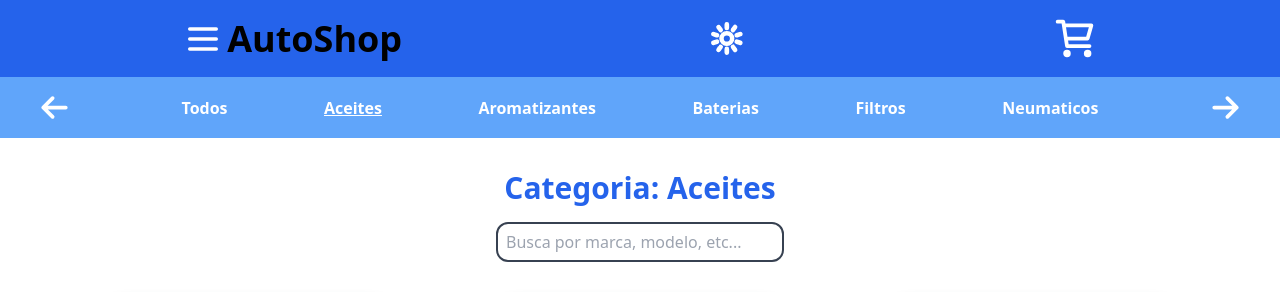
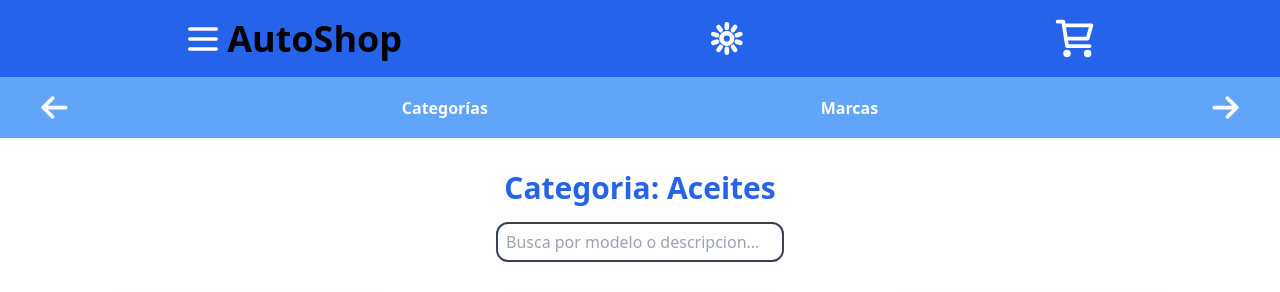
Before and after one commit to lubiano83/1era-Entrega-Next-Js, a Next.js app: page /pages/products/aceites in a window 1280 px wide. Shown: the top 292 px of the page. Built offline with nearby package versions, Linux system fonts and the light colour scheme.

Commit message:
cambiando el sistema de filtros

```diff
--- /dev/null
+++ b/app/components/GoBack.js
@@ -0,0 +1,13 @@
+"use client";
+import React from 'react';
+import Button from './Button';
+import { useRouter } from 'next/navigation';
+
+const GoBack = () => {
+
+    const router = useRouter();
+
+  return (
+    <Button handleClick={() => router.back()}>Volver Atras</Button>
+  )
+}; export default GoBack;
--- a/app/components/NavigationMenu.js
+++ b/app/components/NavigationMenu.js
@@ -1,21 +1,118 @@
 "use client";
-import React from 'react';
+import React, { useState } from 'react';
 import Link from 'next/link';
 import { usePathname } from 'next/navigation';
 import Banner from './Banner';
+import { useParams } from 'next/navigation';
 
 const NavigationMenu = () => {
+  const [isCategoryOpen, setIsCategoryOpen] = useState(false);
+  const [isBrandOpen, setIsBrandOpen] = useState(false);
+  const path = usePathname();
+  const { category = "todos", brand = "todos" } = useParams();
 
-  const path = usePathname();
+  const toggleCategoryDropdown = () => {
+    setIsCategoryOpen(!isCategoryOpen);
+    setIsBrandOpen(false); // Cierra el dropdown de marcas cuando se abre el de categorías
+  };
+
+  const toggleBrandDropdown = () => {
+    setIsBrandOpen(!isBrandOpen);
+    setIsCategoryOpen(false); // Cierra el dropdown de categorías cuando se abre el de marcas
+  };
+
+  const closeDropdowns = () => {
+    setIsCategoryOpen(false);
+    setIsBrandOpen(false);
+  };
 
   return (
-      <Banner>
-        <Link href={"/pages/products"}><span className={`px-2 hover:text-gray-700 font-bold ${path === "/pages/products" ? "underline" : "no-underline"}`}>Todos</span></Link>
-        <Link href={"/pages/products/aceites"}><span className={`px-2 hover:text-gray-700 font-bold ${path === "/pages/products/aceites" ? "underline" : "no-underline"}`}>Aceites</span></Link>
-        <Link href={"/pages/products/aromatizantes"}><span className={`px-2 hover:text-gray-700 font-bold ${path === "/pages/products/aromatizantes" ? "underline" : "no-underline"}`}>Aromatizantes</span></Link>
-        <Link href={"/pages/products/baterias"}><span className={`px-2 hover:text-gray-700 font-bold ${path === "/pages/products/baterias" ? "underline" : "no-underline"}`}>Baterias</span></Link>
-        <Link href={"/pages/products/filtros"}><span className={`px-2 hover:text-gray-700 font-bold ${path === "/pages/products/filtros" ? "underline" : "no-underline"}`}>Filtros</span></Link>
-        <Link href={"/pages/products/neumaticos"}><span className={`px-2 hover:text-gray-700 font-bold ${path === "/pages/products/neumaticos" ? "underline" : "no-underline"}`}>Neumaticos</span></Link>
-      </Banner>
-  )
-}; export default NavigationMenu;
+    <Banner>
+      <div className="flex gap-2 w-full justify-evenly flex-wrap">
+        {/* Dropdown de Categorías */}
+        <div className="relative flex justify-evenly">
+          <button
+            onClick={toggleCategoryDropdown}
+            className={`px-4 py-2 text-white font-bold rounded-md focus:outline-none`}
+          >
+            Categorías
+          </button>
+          {isCategoryOpen && (
+            <div className="absolute mt-2 w-48 rounded-md shadow-lg bg-white ring-1 ring-black ring-opacity-5">
+              <div className="py-1" role="menu" aria-orientation="vertical" aria-labelledby="options-menu">
+                <Link href="/pages/products">
+                  <span onClick={closeDropdowns} className={`block px-4 py-2 text-sm text-gray-700 hover:bg-gray-100 ${path === "/pages/products" ? "underline" : "no-underline"}`} role="menuitem">
+                    Todos
+                  </span>
+                </Link>
+                <Link href="/pages/products/aceites">
+                  <span onClick={closeDropdowns} className={`block px-4 py-2 text-sm text-gray-700 hover:bg-gray-100 ${path === "/pages/products/aceites" ? "underline" : "no-underline"}`} role="menuitem">
+                    Aceites
+                  </span>
+                </Link>
+                <Link href="/pages/products/aromatizantes">
+                  <span onClick={closeDropdowns} className={`block px-4 py-2 text-sm text-gray-700 hover:bg-gray-100 ${path === "/pages/products/aromatizantes" ? "underline" : "no-underline"}`} role="menuitem">
+                    Aromatizantes
+                  </span>
+                </Link>
+                <Link href="/pages/products/baterias">
+                  <span onClick={closeDropdowns} className={`block px-4 py-2 text-sm text-gray-700 hover:bg-gray-100 ${path === "/pages/products/baterias" ? "underline" : "no-underline"}`} role="menuitem">
+                    Baterias
+                  </span>
+                </Link>
+                <Link href="/pages/products/filtros">
+                  <span onClick={closeDropdowns} className={`block px-4 py-2 text-sm text-gray-700 hover:bg-gray-100 ${path === "/pages/products/filtros" ? "underline" : "no-underline"}`} role="menuitem">
+                    Filtros
+                  </span>
+                </Link>
+                <Link href="/pages/products/neumaticos">
+                  <span onClick={closeDropdowns} className={`block px-4 py-2 text-sm text-gray-700 hover:bg-gray-100 ${path === "/pages/products/neumaticos" ? "underline" : "no-underline"}`} role="menuitem">
+                    Neumáticos
+                  </span>
+                </Link>
+              </div>
+            </div>
+          )}
+        </div>
+
+        {/* Dropdown de Marcas */}
+        <div className="relative">
+          <button
+            onClick={toggleBrandDropdown}
+            className={`px-4 py-2 text-white font-bold rounded-md focus:outline-none`}
+          >
+            Marcas
+          </button>
+          {isBrandOpen && (
+            <div className="absolute mt-2 w-48 rounded-md shadow-lg bg-white ring-1 ring-black ring-opacity-5">
+              <div className="py-1" role="menu" aria-orientation="vertical" aria-labelledby="options-menu">
+                <Link href={`/pages/products/${category}/hankook`}>
+                  <span onClick={closeDropdowns} className={`block px-4 py-2 text-sm text-gray-700 hover:bg-gray-100 ${path === `/pages/products/${category}/hankook` ? "underline" : "no-underline"}`} role="menuitem">
+                    Hankook
+                  </span>
+                </Link>
+                <Link href={`/pages/products/${category}/mann`}>
+                  <span onClick={closeDropdowns} className={`block px-4 py-2 text-sm text-gray-700 hover:bg-gray-100 ${path === `/pages/products/${category}/mann` ? "underline" : "no-underline"}`} role="menuitem">
+                    Mann
+                  </span>
+                </Link>
+                <Link href={`/pages/products/${category}/paloma`}>
+                  <span onClick={closeDropdowns} className={`block px-4 py-2 text-sm text-gray-700 hover:bg-gray-100 ${path === `/pages/products/${category}/paloma` ? "underline" : "no-underline"}`} role="menuitem">
+                    Paloma
+                  </span>
+                </Link>
+                <Link href={`/pages/products/${category}/shell`}>
+                  <span onClick={closeDropdowns} className={`block px-4 py-2 text-sm text-gray-700 hover:bg-gray-100 ${path === `/pages/products/${category}/shell` ? "underline" : "no-underline"}`} role="menuitem">
+                    Shell
+                  </span>
+                </Link>
+              </div>
+            </div>
+          )}
+        </div>
+      </div>
+    </Banner>
+  );
+};
+
+export default NavigationMenu;
--- a/app/components/products/InputFilter.js
+++ b/app/components/products/InputFilter.js
@@ -24,9 +24,7 @@ const InputFilter = ({ data, category, setProductsFiltered }) => {
 
       const productsFilter = productsPrefiltered.filter(product =>
         (
-          product.category.toLowerCase().includes(keyword.toLowerCase().trim())
-          || product.brand.toLowerCase().includes(keyword.toLowerCase().trim())
-          || product.model.toLowerCase().includes(keyword.toLowerCase().trim())
+          product.model.toLowerCase().includes(keyword.toLowerCase().trim())
           || product.description.toLowerCase().includes(keyword.toLowerCase().trim())
           // || product.price.toString().includes(keyword.trim())
         )
@@ -48,7 +46,7 @@ const InputFilter = ({ data, category, setProductsFiltered }) => {
       </div>
       <input
         className='bg-white rounded-xl w-72 h-10 border-2 border-gray-700 px-2 text-gray-700'
-        placeholder='Busca por marca, modelo, etc...'
+        placeholder='Busca por modelo o descripcion...'
         value={keyword}
         onChange={handleChange}
       />
--- a/app/components/products/ProductsList.js
+++ b/app/components/products/ProductsList.js
@@ -3,13 +3,13 @@ import React, { useState } from 'react';
 import ProductCard from './ProductCard';
 import InputFilter from './InputFilter';
 
-const ProductsList = ({ data, category }) => {
+const ProductsList = ({ data, category, brand }) => {
 
   const [productsFiltered, setProductsFiltered] = useState(data);
 
   return (
     <section className='flex flex-col w-full gap-8 m-8'>
-        <InputFilter data={data} category={category} setProductsFiltered={setProductsFiltered} />
+        <InputFilter data={data} brand={brand} category={category} setProductsFiltered={setProductsFiltered} />
       <div className='flex flex-wrap gap-8 justify-evenly items-center w-full'>
         {productsFiltered.map((product) => (
           <ProductCard key={product.id} {...product} />
--- a/app/not-found.js
+++ b/app/not-found.js
@@ -1,9 +1,13 @@
 import React from 'react';
+import GoBack from './components/GoBack';
 
 const NotFound = () => {
   return (
     <div className='h-full bg-white flex justify-center flex-col gap-4 items-center text-2xl text-gray-700'>
-      Pagina no encontrada!!
+      Esta Pagina no Existe!!
+      <div className='text-sm'>
+        <GoBack />
+      </div>
     </div>
   )
 }; export default NotFound;
--- /dev/null
+++ b/app/pages/products/[category]/[brand]/page.js
@@ -0,0 +1,27 @@
+"use client";
+import React from 'react';
+import { useParams } from 'next/navigation';
+import mockData from '@/app/data/mockData';
+import ProductsList from '@/app/components/products/ProductsList';
+
+const Brand = () => {
+
+  const { brand } = useParams();
+  const { category } = useParams();
+  const filterData = category === "todos" ? mockData : mockData.filter(item => item.category.toLowerCase() === category.toLowerCase());
+  const filterDataTwo = brand === "" ? filterData : filterData.filter(item => item.brand.toLowerCase() === brand.toLowerCase());
+
+  if(!filterData) {
+    return console.log("filterData no existe");
+  };
+
+  if(!filterDataTwo) {
+    return console.log("filterDataTwo no existe");
+  };
+
+  return (
+    <div className='w-full h-full flex'>
+     <ProductsList category={category} data={filterDataTwo} />
+    </div>
+  )
+}; export default Brand;
```
